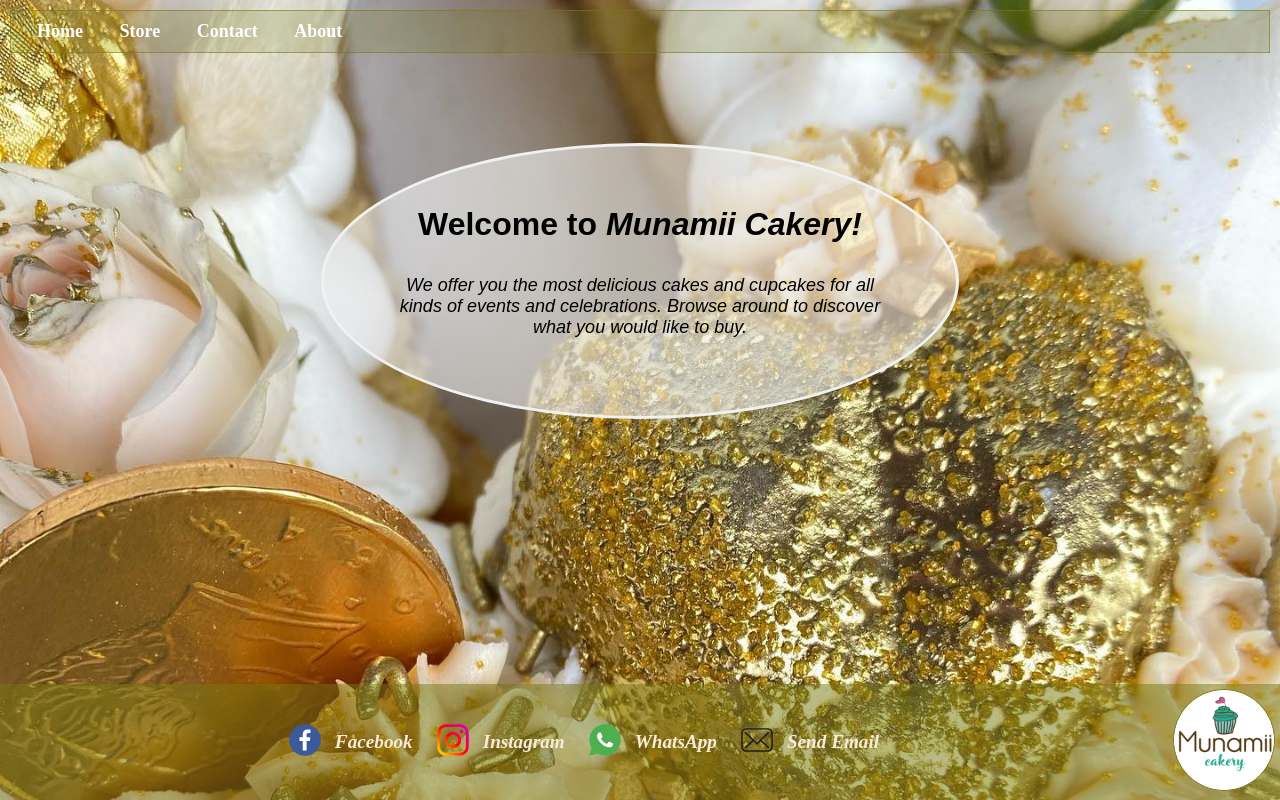
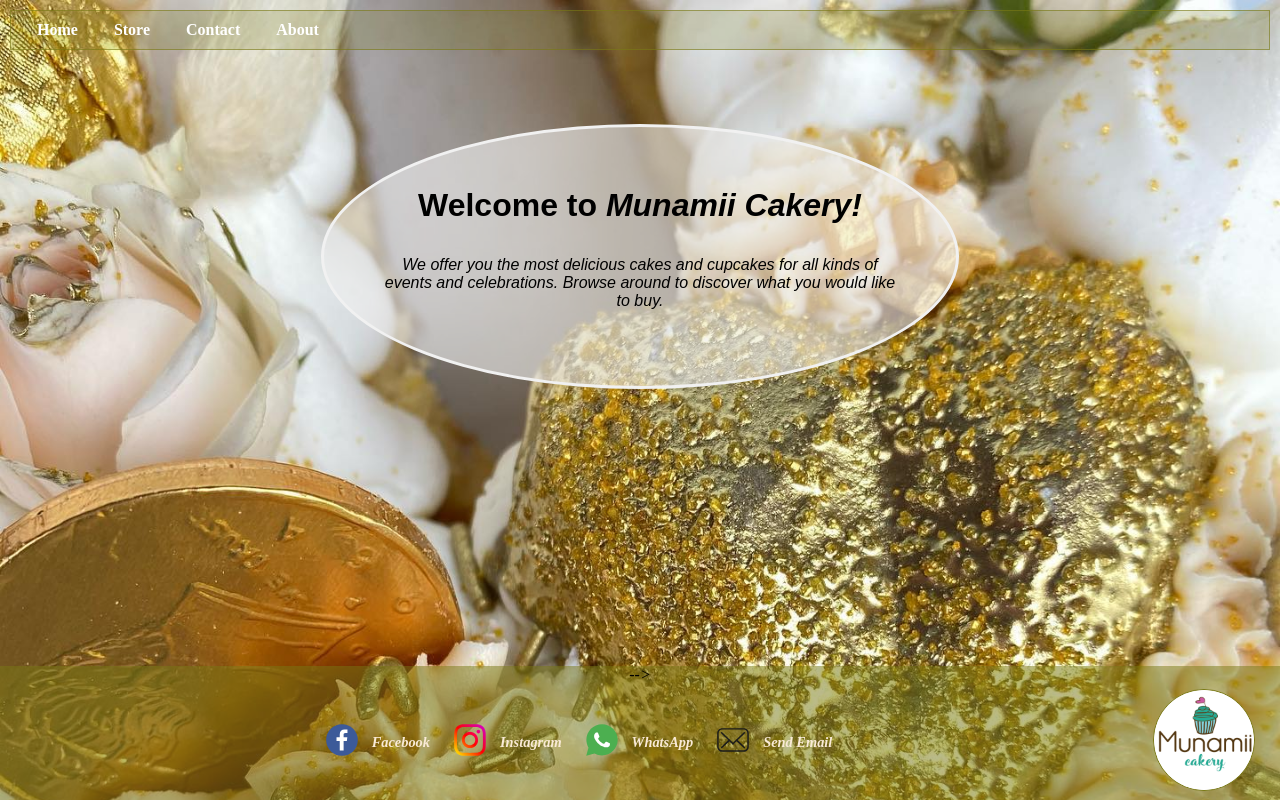
Before and after one commit to xordev-zz/Munami, a plain HTML site: page index.html in a window 1280 px wide. Drawn offline with Linux system fonts and the light colour scheme.

Commit message:
Use vmin as font size

```diff
--- a/css/style.css
+++ b/css/style.css
@@ -1,3 +1,9 @@
+#contactSubscribe {
+    font-size: large;
+    height: 30px;
+    background-color:  rgba(20, 220, 20, 0.5);;
+}
+
 :root {
     --backgroundImage: url('../pics/golden_heart.jpg');
 }
@@ -12,6 +18,8 @@ body {
     flex-direction: column;
     margin: 0;
     min-height: 100vh;
+    text-size-adjust: auto;
+    /* font-size: 100%; */
 }
 
 div h1 {
@@ -26,7 +34,7 @@ header {
 }
 
 footer {
-    min-height: 50px;
+    /* min-height: 50px; */
     text-align: center;
     bottom: 0;
     left: 0;
@@ -56,9 +64,13 @@ footer {
     border-radius: 50%;
     border-style: solid;
     margin: auto;
-    margin-top: 80px;
+    margin-top: 8vh;
+     /* 80px; */
+    margin-bottom: 8vh;
+    align-items: center;
     font-family: Arial, Verdana, sans-serif;
     font-size: large;
+    font-size: 2.0vmin;
 }
 
 /* Product table */
@@ -74,7 +86,7 @@ table {
 tr {
     padding: 0;
     margin: 0;
-    display: block;
+    /* display: block; */
 }
 
 td {
@@ -90,7 +102,9 @@ caption {
     background-color: rgba(241, 241, 241, 0.3);
 
     border: 1px solid rgba(120, 120, 20, 0.7);
-    font-size: x-large;
+    /* font-size: x-large; */
+    font-size: 3.2vmin;
+
     color: rgba(50, 50, 20, 1);
 }
 
@@ -118,9 +132,10 @@ table div {
 
 .tableTitle {
     margin-bottom: 5px;
-    word-wrap: none;
+    /* word-wrap: none; */
     overflow: hidden;
-    font-size: medium;
+    /* font-size: medium; */
+    font-size: 1.8vmin;
 }
 
 .productTableItem {
@@ -146,10 +161,10 @@ table div {
     flex-direction: row;
 }
 
-
 #footerMain {
     display: flex;
     align-items: center;
+    padding: 5px;
 }
 
 #imageLogo {
@@ -162,9 +177,7 @@ table div {
 }
 
 #footerMainLogo {
-    padding: 5px;
-    margin: 0;
-    /* background-color: #04AA6D; */
+    padding-right: 20px;
 }
 
 #image-products {
@@ -183,6 +196,8 @@ table div {
 /* Social Links */
 #listSocial {
     flex: 1;
+    white-space: nowrap;
+    width: 100%;
 }
 
 /* Image in list */
@@ -190,6 +205,7 @@ table div {
     width: 32px;
     height: 32px;
     padding-right: 10px;
+
 }
 
 #listSocial li div {
@@ -206,34 +222,40 @@ table div {
 
 #listSocial ul {
     list-style-type: none;
-    margin: 0%;
+    margin: 0;
     padding: 10px;
 }
 
 .normalbold {
     color: white;
     font-weight: bold;
-    font-size: larger;
+    /* font-size: larger; */
+    font-size: 1.8vmin;
 }
 
 #listSocial a {
     text-decoration: none;
     color: antiquewhite;
 }
+#mainMenu {
+    white-space: nowrap;
+}
 
 /* Menu */
 #mainMenu ul {
     margin: 10px;
     padding: 10px;
-    font-size: large;
+    /* font-size: large; */
+    font-size:2.0vmin;
     font-weight: bold;
     background-color: rgba(120, 120, 20, 0.2);
     border: 1px solid rgba(120, 120, 20, 0.6);
     overflow: hidden;
+    word-wrap: none;
 }
 
 #mainMenu li {
-    display: inline;
+    display: inline-block;
 }
 
 #mainMenu li:last-child {
--- a/index.html
+++ b/index.html
@@ -35,13 +35,11 @@
             <section id="pageProducts" class="pages">
                 <section id="pageProductsContainer"">
                     <div id=" productContainerCupCake">
-                    <!-- <h2>Cupcakes</h2> -->
                     <table id="productTableCupCake">
                         <caption>Cupcake &#8226 Cupcake &#8226 Cupcake &#8226 Cupcake</caption>
                     </table>
                     </div>
                     <div id="productContainerWeddingCake">
-                        <!-- <h2>Weddingcakes</h2> -->
                         <table id="productTableWeddingCake">
                             <caption>Weddingcakes</caption>
                         </table>
@@ -68,6 +66,9 @@
                             Tuesday to Saturday
                             9 a.m. at 2 p.m.
                         </p>
+                    <!-- <div>
+                        <button id = "contactSubscribe">Subscribe to newsletter!</button>
+                    </div> -->
                     </div>
                 </section>
             </section>
@@ -87,11 +88,9 @@
                 </div>
             </section>
         </section>
-        <footer>
+        <footer> -->
             <div id="footerMain">
-                <!-- <div id="footerMainLogo">
-                    <img id="imageLogo" src="pics/logo.png" alt="">
-                </div> -->
+
                 <div id="listSocial">
                     <ul>
                         <li>
@@ -144,7 +143,7 @@
                 <a class="pageLink" name="pageAbout" href="#about"><img id="image-about" class="pageLinkImage"
                         src="pics/information.svg" alt=""></a>
             </div> -->
-        </footer>
+        <!-- </footer> -->
     </body>
 
 </html>
```
Lines whose indentation alone changed are shown as unchanged.
